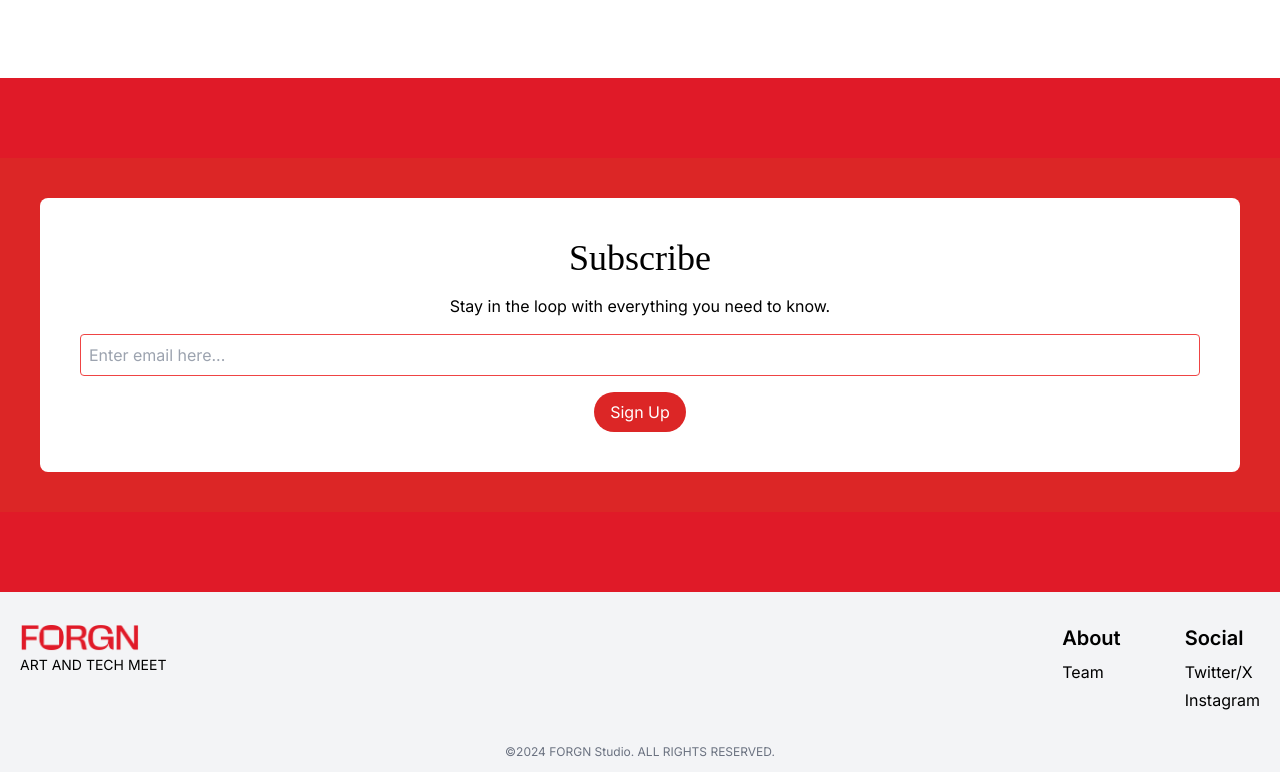
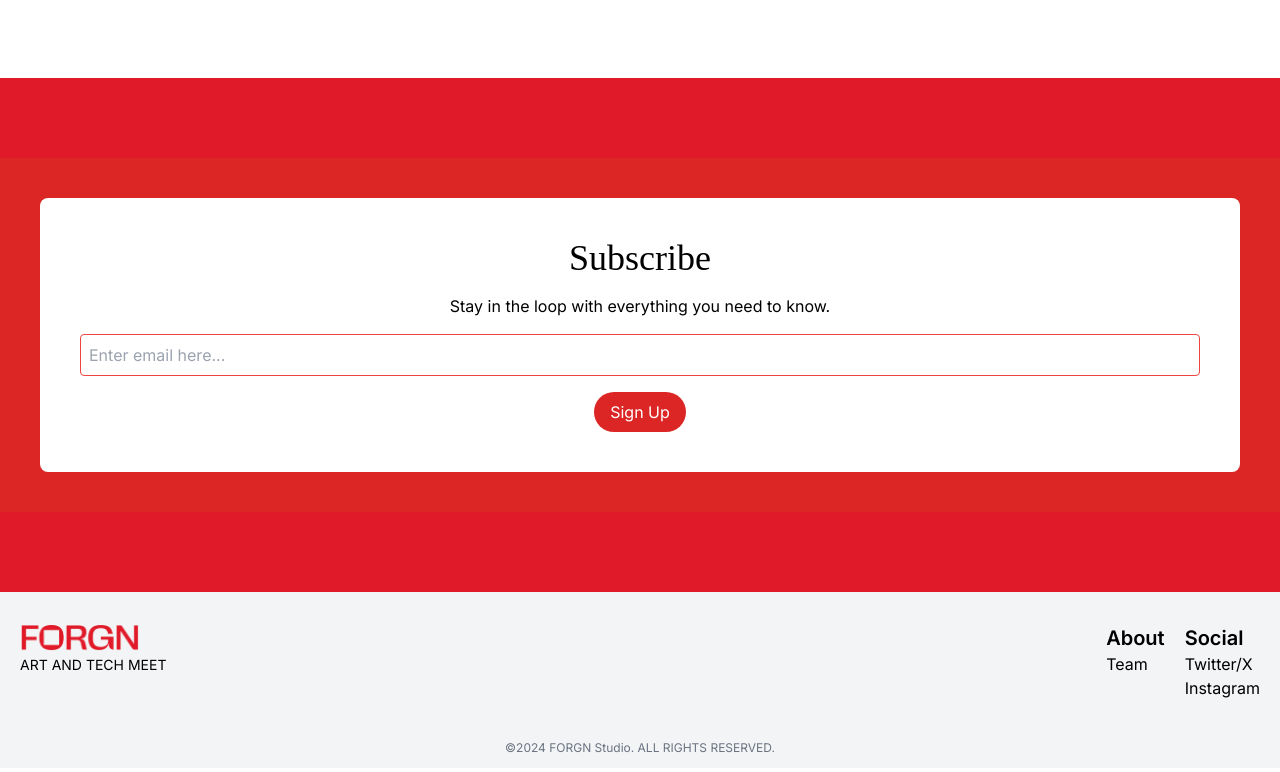
Before and after one commit to giorgio-villani/forgn, a Next.js app: page / in a window 1280 px wide. Shown: the part 2351-3123 px from the top of the page. Built offline with nearby package versions, Linux system fonts and the light colour scheme.

Commit message:
adjusted footer

```diff
--- a/src/components/Footer.tsx
+++ b/src/components/Footer.tsx
@@ -10,10 +10,10 @@ const Footer: React.FC = () => {
           <img src="./forgn.png" className="max-w-[120px] max-h-[120px]" />
           <p className="text-sm mt-1">ART AND TECH MEET</p>
         </div>
-        <div className="flex m-5 space-x-16">
-          <div>
+        <div className="flex m-5">
+          <div className="pr-5">
             <h2 className="text-xl font-semibold">About</h2>
-            <ul className="mt-2 space-y-1">
+            <ul className="">
               <li>
                 <a href="#" className="hover:underline">
                   Team
@@ -23,7 +23,7 @@ const Footer: React.FC = () => {
           </div>
           <div>
             <h2 className="text-xl font-semibold">Social</h2>
-            <ul className="mt-2 space-y-1">
+            <ul className="">
               <li>
                 <a href="#" className="hover:underline">
                   Twitter/X
@@ -41,7 +41,7 @@ const Footer: React.FC = () => {
           </div>
         </div>
       </div>
-      <div className="mt-3 text-center text-xs text-gray-500">
+      <div className="mt-5 text-center text-xs text-gray-500">
         ©2024 FORGN Studio. ALL RIGHTS RESERVED.
       </div>
     </footer>
```
